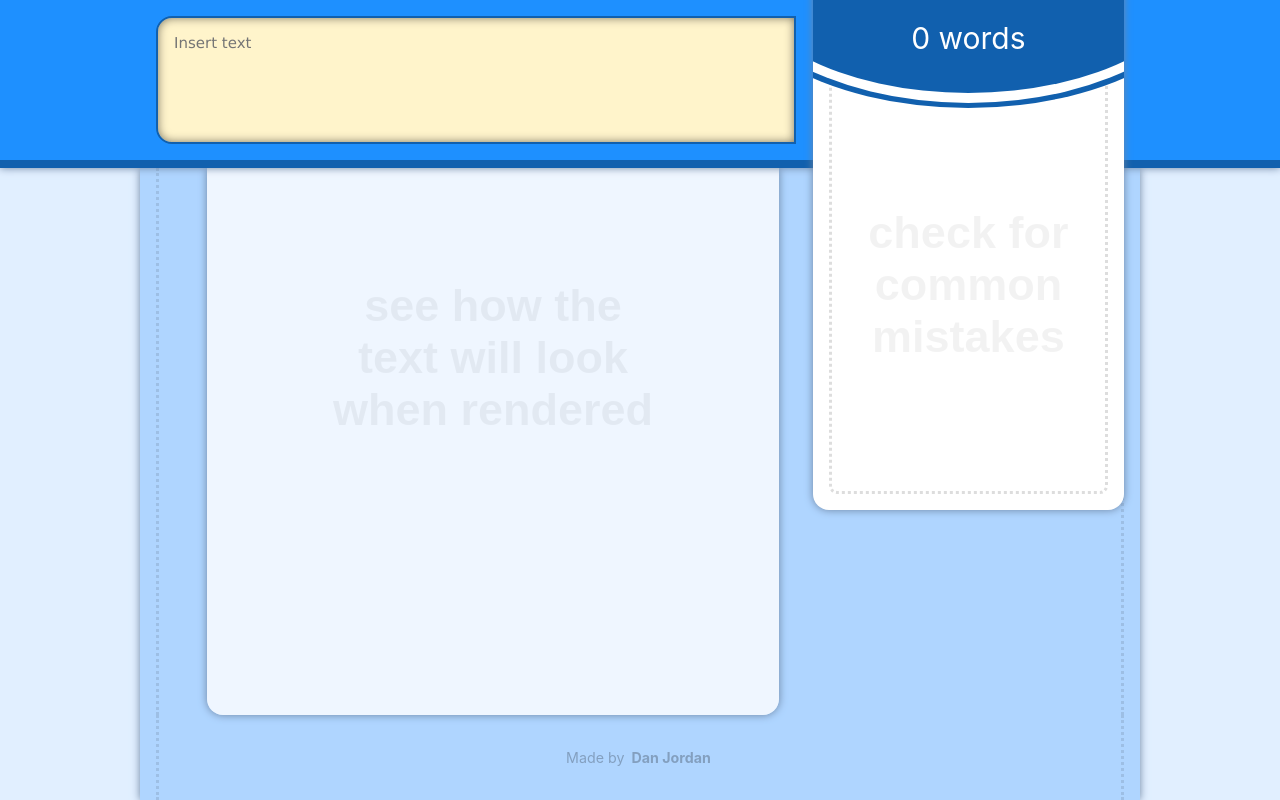
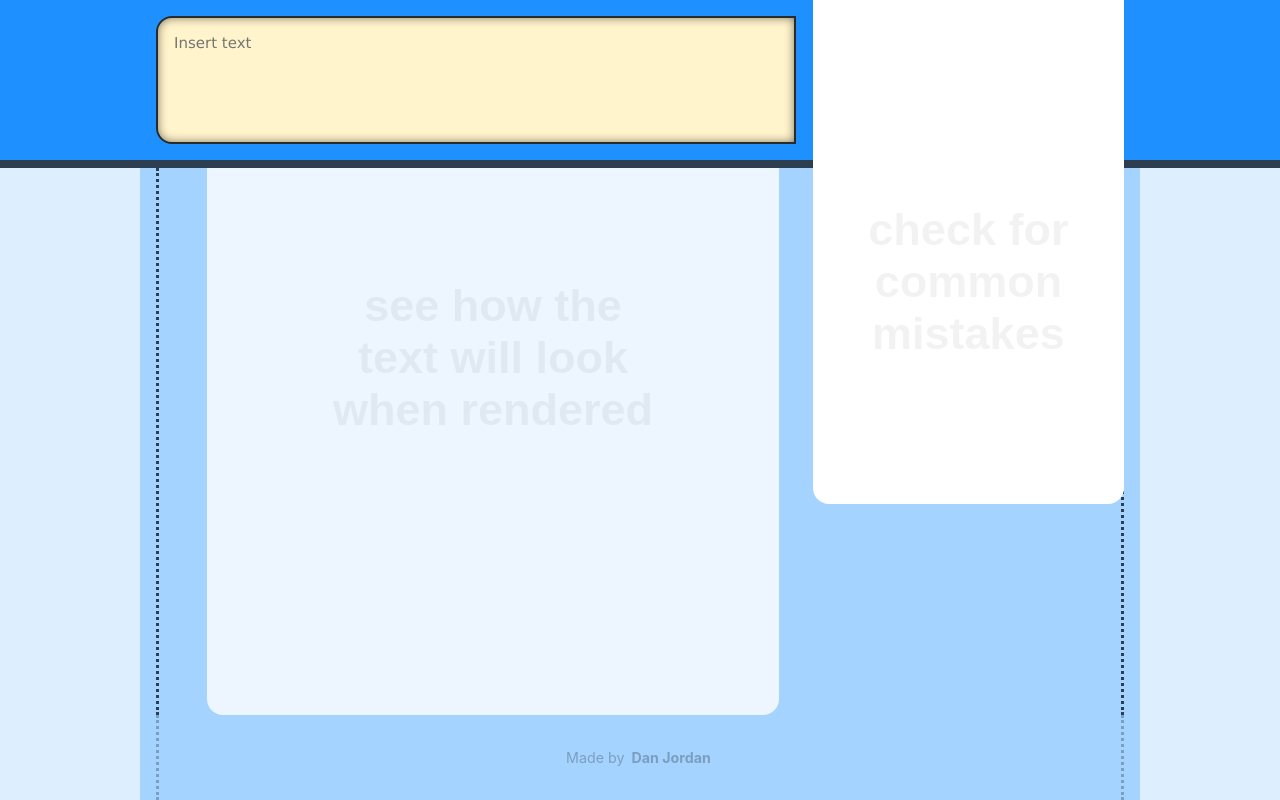
Before and after one commit to TheRabbit42/fic-check, a Vue app: page / in a window 1280 px wide. Built offline with nearby package versions, Linux system fonts and the light colour scheme.

Commit message:
Saving changes

```diff
--- a/src/assets/desktop.scss
+++ b/src/assets/desktop.scss
@@ -44,7 +44,7 @@
     z-index: 10;
 
     & > div {
-      border: 3px dotted #ddd;
+      border: 3px dotted var(--color-border);
       border-radius: 0.5rem;
       margin-top: -2rem;
       padding: 3rem 1rem;
@@ -103,7 +103,7 @@
   main > div, footer {
     border-width: 0 3px 0 3px;
     border-style: dotted;
-    border-color: rgba(0, 0, 0, 0.1);
+    border-color: var(--color-lighten);
     margin: 0 1rem 0 1rem;
     padding: 0 2rem 0 2rem;
   }
--- a/src/assets/themes.scss
+++ b/src/assets/themes.scss
@@ -4,20 +4,34 @@
     initial-value: grey;
 }
 
+@media (prefers-color-scheme: dark) {
     :root {
-    --brightness-multi-background: 85%;
-    --brightness-multi-page: 60%;
-    --brightness-multi-header: 0%;
-    --brightness-multi-count: 25%;
-    --brightness-multi-border: 25%;
-    --brightness-multi-shadow: 30%;
+        --darken-color: white;
+        --lighten-color: black;
+    }
+}
 
+@media (prefers-color-scheme: light) {
+    :root {
+        --darken-color: dark;
+        --lighten-color: white;
+    }
+}
+
+:root {
     --color-red: Tomato;
     --color-orange: DarkOrange;
     --color-yellow: Yellow;
     --color-green: LimeGreen;
     --color-blue: DodgerBlue;
     --color-purple: DarkOrchid;
+
+    --color-multiplier-background: 85%;
+    --color-multiplier-page: 60%;
+    --color-multiplier-header: 0%;
+    --color-multiplier-count: 25%;
+    --color-multiplier-border: 30%;
+    --color-multiplier-shadow: 30%;
 }
 
 .theme-red {
@@ -40,30 +54,30 @@
 }
 
 body:has(.theme-red) {
-        background: color-mix(in oklab, var(--color-red), white var(--brightness-multi-background));
+    background: color-mix(in srgb, var(--color-red), white var(--color-multiplier-background));
 }
 body:has(.theme-orange) {
-        background: color-mix(in oklab, var(--color-orange), white var(--brightness-multi-background));
+    background: color-mix(in srgb, var(--color-orange), var(--lighten-color) var(--color-multiplier-background));
 }
 body:has(.theme-yellow) {
-        background: color-mix(in oklab, var(--color-yellow), white var(--brightness-multi-background));
+    background: color-mix(in srgb, var(--color-yellow), var(--lighten-color) var(--color-multiplier-background));
 }
 body:has(.theme-green) {
-        background: color-mix(in oklab, var(--color-green), white var(--brightness-multi-background));
+    background: color-mix(in srgb, var(--color-green), var(--lighten-color) var(--color-multiplier-background));
 }
 body:has(.theme-blue) {
-        background: color-mix(in oklab, var(--color-blue), white var(--brightness-multi-background));
+    background: color-mix(in srgb, var(--color-blue), var(--lighten-color) var(--color-multiplier-background));
 }
 body:has(.theme-purple) {
-        background: color-mix(in oklab, var(--color-purple), white var(--brightness-multi-background));
+    background: color-mix(in srgb, var(--color-purple), var(--lighten-color) var(--color-multiplier-background));
 }
 
 .themed {
-    --color-border: color-mix(in oklab, var(--color-primary), black var(--brightness-multi-border));
-    --color-page: color-mix(in oklab, var(--color-primary), white var(--brightness-multi-page));
-    --color-header: color-mix(in oklab, var(--color-primary), white var(--brightness-multi-header));
-    --color-shadow: color-mix(in oklab, var(--color-page), black var(--brightness-multi-shadow));
-    --color-count: color-mix(in oklab, var(--color-primary), black var(--brightness-multi-count));
+    --color-border: color-mix(in srgb, var(--color-primary), var(--darken-color) var(--color-multiplier-border));
+    --color-page:   color-mix(in srgb, var(--color-primary), var(--lighten-color) var(--color-multiplier-page));
+    --color-header: color-mix(in srgb, var(--color-primary), var(--lighten-color) var(--color-multiplier-header));
+    --color-shadow: color-mix(in srgb, var(--color-page), var(--darken-color) var(--color-multiplier-shadow));
+    --color-count:  color-mix(in srgb, var(--color-primary), var(--darken-color) var(--color-multiplier-count));
 
     header {
         background: var(--color-header);
```
Lines whose indentation alone changed are shown as unchanged.
